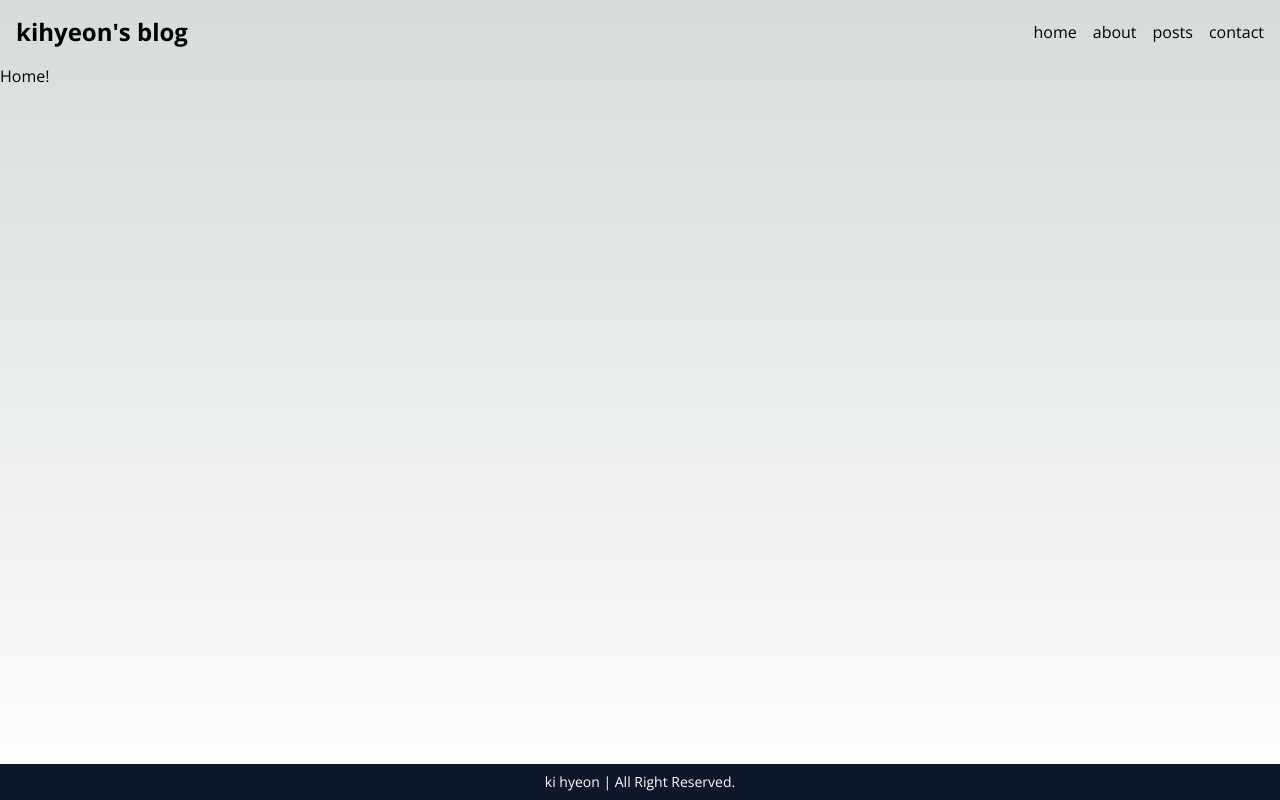
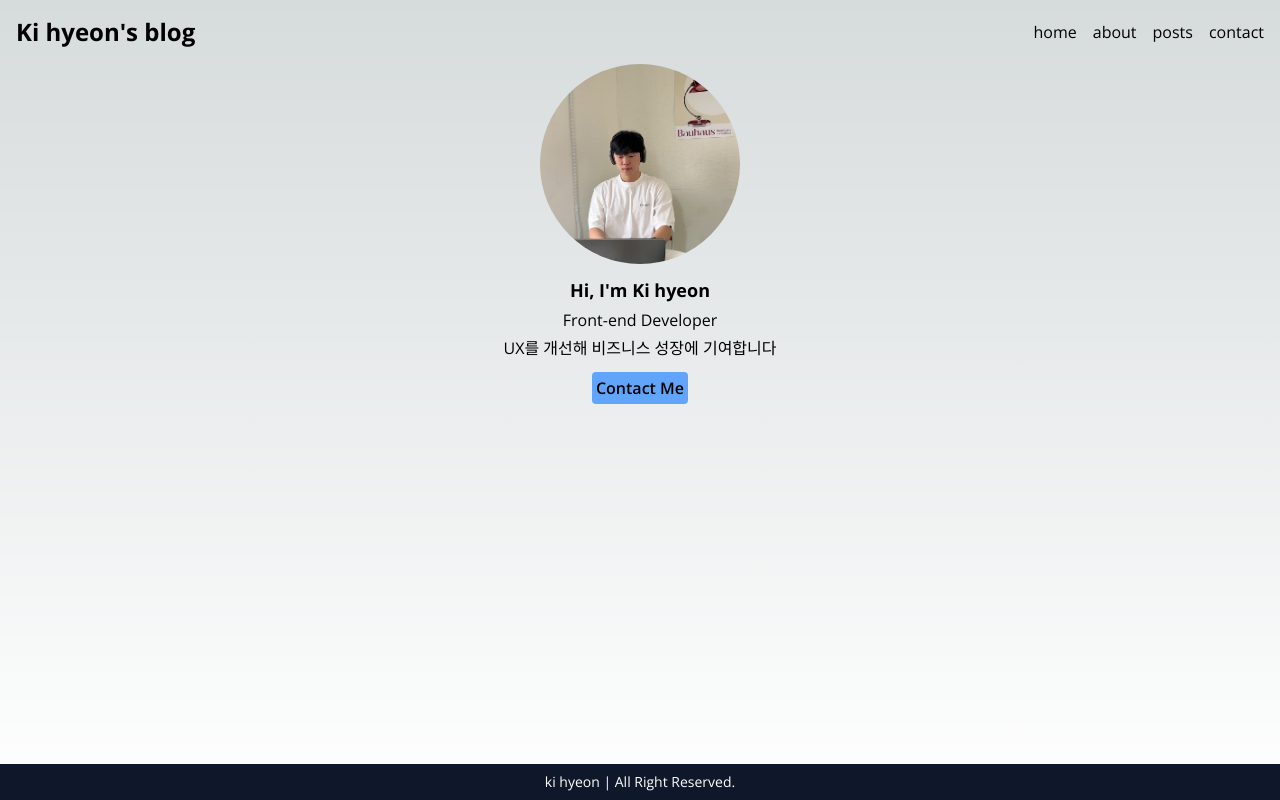
Before and after one commit to kihyeoon/blog, a Next.js app: page / in a window 1280 px wide. Built offline with nearby package versions, Linux system fonts and the light colour scheme.

Commit message:
💄 Hero 컴포넌트 구현

```diff
--- a/src/app/layout.tsx
+++ b/src/app/layout.tsx
@@ -19,7 +19,7 @@ export default function RootLayout({
     <html lang="en" className={sans.className}>
       <body className="mx-auto flex min-h-screen max-w-screen-2xl flex-col">
         <Header />
-        <main className="flex grow flex-col">{children}</main>
+        <main className="grow">{children}</main>
         <Footer />
       </body>
     </html>
--- a/src/app/page.tsx
+++ b/src/app/page.tsx
@@ -1,3 +1,5 @@
-export default function Home() {
-  return <h1>Home!</h1>;
+import Hero from "@/components/Hero";
+
+export default function HomePage() {
+  return <Hero />;
 }
--- a/src/components/Header.tsx
+++ b/src/components/Header.tsx
@@ -4,7 +4,7 @@ export default function Header() {
   return (
     <header className="flex items-center justify-between p-4">
       <Link href="/">
-        <h1 className="text-2xl font-bold">{"kihyeon's blog"}</h1>
+        <h1 className="text-2xl font-bold">{"Ki hyeon's blog"}</h1>
       </Link>
       <nav className="flex space-x-4">
         <Link href="/">home</Link>
--- /dev/null
+++ b/src/components/Hero.tsx
@@ -0,0 +1,26 @@
+import Image from "next/image";
+import Link from "next/link";
+import profileImage from "/public/images/profile.jpeg";
+
+export default function Hero() {
+  return (
+    <section className="flex flex-col items-center justify-center gap-1">
+      <Image
+        src={profileImage}
+        width={200}
+        height={200}
+        className="rounded-full"
+        alt="profile image"
+        priority
+      />
+      <h2 className="mt-2 text-lg font-bold">{"Hi, I'm Ki hyeon"}</h2>
+      <h3>Front-end Developer</h3>
+      <p>{"UX를 개선해 비즈니스 성장에 기여합니다"}</p>
+      <Link href="/contact">
+        <button className="mt-2 rounded bg-blue-400 p-1 font-semibold">
+          Contact Me
+        </button>
+      </Link>
+    </section>
+  );
+}
```
Also changed, not shown: public/images/profile.jpeg (added).
